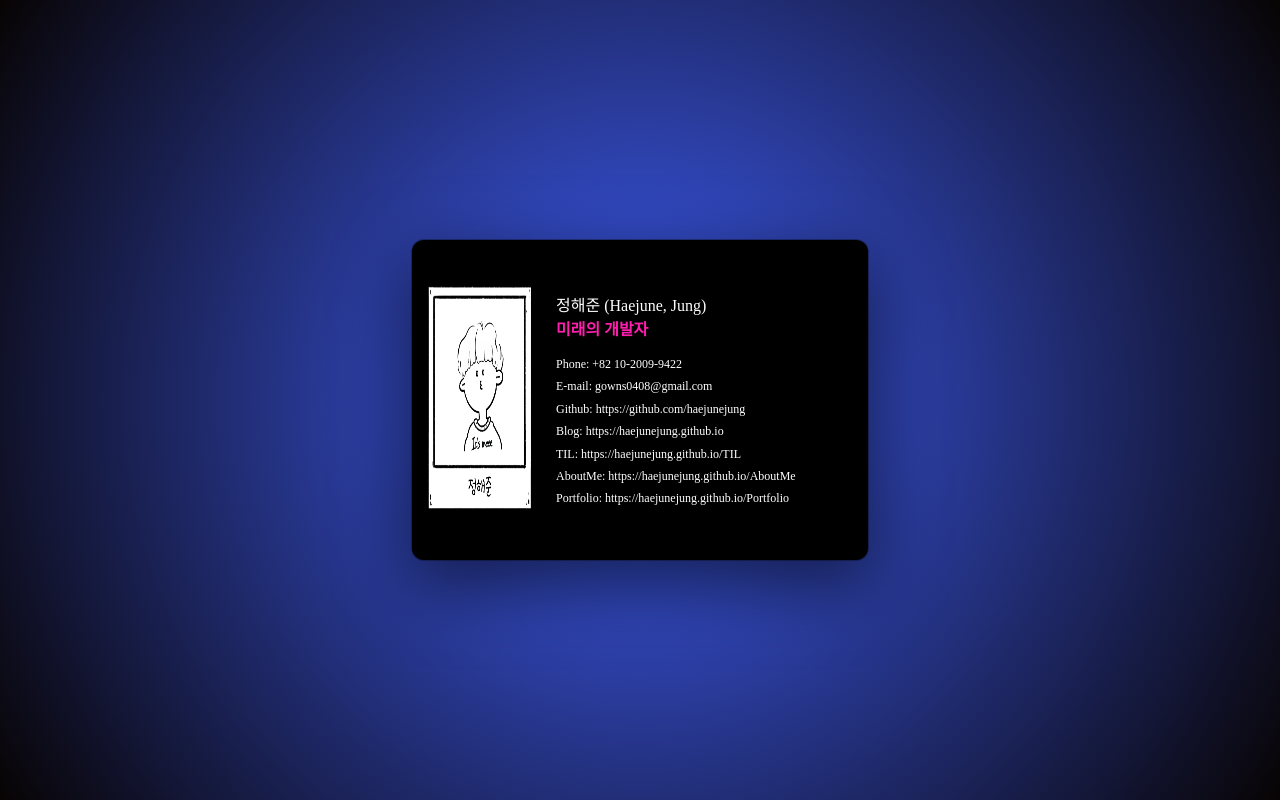
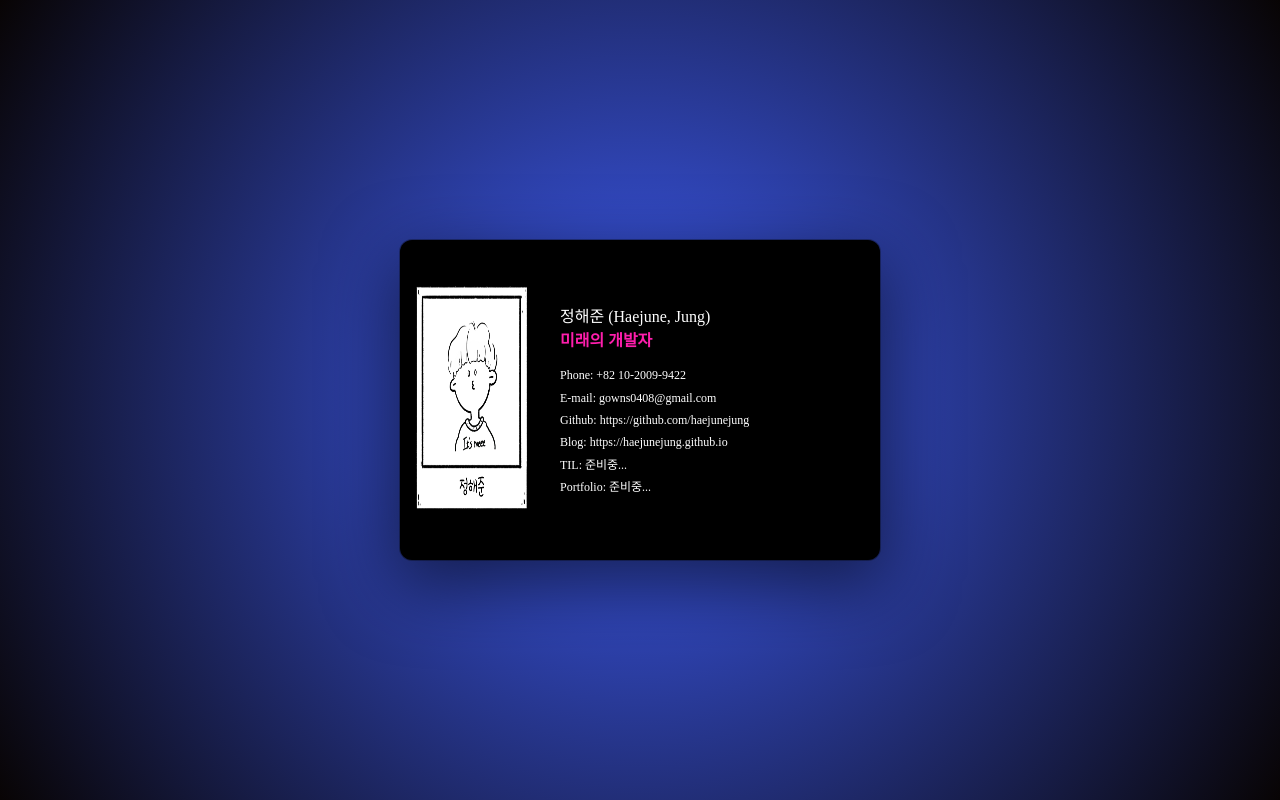
Before and after one commit to haejunejung/Portfolio, a React (Create React App) app in the folder portfolio/: page / in a window 1280 px wide. Built offline with nearby package versions, Linux system fonts and the light colour scheme; a web font is replaced by a local one.

Commit message:
portfolio

```diff
--- a/portfolio/src/App.css
+++ b/portfolio/src/App.css
@@ -52,7 +52,7 @@ a {
   left: 50%;
   transform: translate(-50%, -50%);
 
-  width: 28.5rem;
+  width: 30rem;
   height: 20rem;
 }
 
--- a/portfolio/src/App.js
+++ b/portfolio/src/App.js
@@ -13,8 +13,8 @@ function App() {
               src={ME}
               style={{
                 marginLeft: "1rem",
-                marginRight: "0.5rem",
-                width: "6.5rem",
+                marginRight: "1rem",
+                width: "7rem",
                 height: "14rem",
               }}
             />
@@ -31,15 +31,8 @@ function App() {
                 Github: https://github.com/haejunejung
               </div>
               <div className="value">Blog: https://haejunejung.github.io</div>
-              <div className="value">
-                TIL: https://haejunejung.github.io/TIL
-              </div>
-              <div className="value">
-                AboutMe: https://haejunejung.github.io/AboutMe
-              </div>
-              <div className="value">
-                Portfolio: https://haejunejung.github.io/Portfolio
-              </div>
+              <div className="value">TIL: 준비중...</div>
+              <div className="value">Portfolio: 준비중...</div>
             </div>
           </div>
         </div>
```
